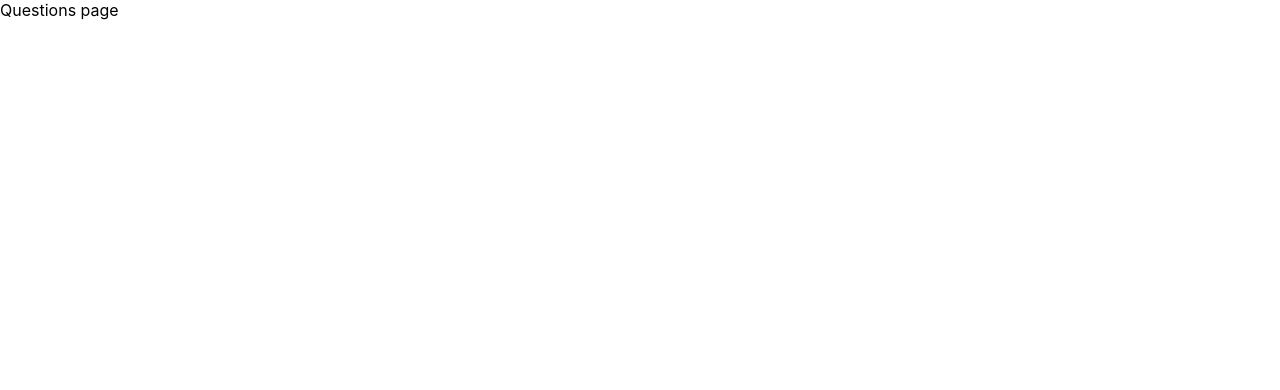
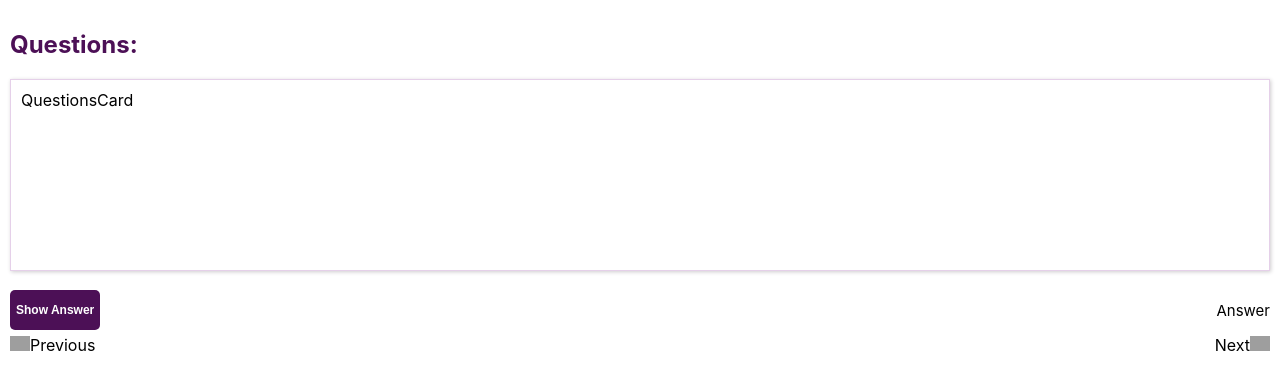
Before and after one commit to Oluwaseyi-Java/QuizApp, a React (Create React App) app in the folder quiz-app/: page /questions in a window 1280 px wide. Shown: the top 390 px of the page. Built offline with nearby package versions, Linux system fonts and the light colour scheme; grey boxes are pictures that could not be loaded.

Commit message:
Question page

```diff
--- a/quiz-app/src/App.css
+++ b/quiz-app/src/App.css
@@ -47,3 +47,45 @@
 .topic{
   padding: 10px;
 }
+.questions{
+  padding: 10px;
+}
+.questions h2{
+  color: rgb(76, 16, 86);
+}
+.questionCard{
+  border: 1px solid rgb(229, 208, 233);
+  box-shadow: 1px 1px 4px rgb(207, 204, 207);
+  margin: auto;
+  min-height: 170px;
+  padding: 10px;
+}
+.answerCard{
+  display: flex;
+  margin-top: 15px;
+  width: 100%;
+  justify-content: space-between;
+}
+.answerCard button{
+  border: none;
+  background-color: rgb(76, 16, 86);
+  color: white;
+  font-size: 12px;
+  font-weight: 700;
+  border-radius: 5px;
+  height: 40px;
+  margin: auto 0 auto 0;
+
+}
+.answerCard p{
+  font-size: 15px;
+}
+.navigationCard{
+
+
+  display: flex;
+  justify-content: space-between;
+}
+.navigationCard img{
+  width: 20px;
+}
--- /dev/null
+++ b/quiz-app/src/components/AnswerCard.jsx
@@ -0,0 +1,12 @@
+import React from 'react'
+
+const AnswerCard = () => {
+  return (
+    <div className='answerCard'>
+      <button>Show Answer</button>
+      <p>Answer</p>
+    </div>
+  )
+}
+
+export default AnswerCard
--- /dev/null
+++ b/quiz-app/src/components/NavigationCard.jsx
@@ -0,0 +1,19 @@
+import React from 'react'
+
+const NavigationCard = () => {
+  return (
+    <div className='navigationCard'>
+      <div className='previous'>
+        <img alt='nextImg' src="https://www.transparentpng.com/thumb/arrow/right-grey-arrow-icon-png-20.png" />
+        Previous
+
+      </div>
+      <div className='next'>
+          Next
+          <img alt='nextImg' src="https://www.transparentpng.com/thumb/arrow/right-grey-arrow-icon-png-20.png" />
+     </div>
+    </div>
+  )
+}
+
+export default NavigationCard
--- a/quiz-app/src/components/Questions.jsx
+++ b/quiz-app/src/components/Questions.jsx
@@ -1,8 +1,17 @@
 import React from 'react'
+import AnswerCard from './AnswerCard'
+import NavigationCard from "./NavigationCard"
+import QuestionCard from './questionCard'
 
 const Questions = () => {
   return (
-    <div>Questions page</div>
+    <div className='questions'>
+      <h2>Questions:</h2>
+      <QuestionCard/>
+      <AnswerCard/>
+      <NavigationCard/>
+
+    </div>
   )
 }
 
--- /dev/null
+++ b/quiz-app/src/components/questionCard.jsx
@@ -0,0 +1,9 @@
+import React from 'react'
+
+const QuestionsCard = () => {
+  return (
+    <div className='questionCard'>QuestionsCard</div>
+  )
+}
+
+export default QuestionsCard
```
